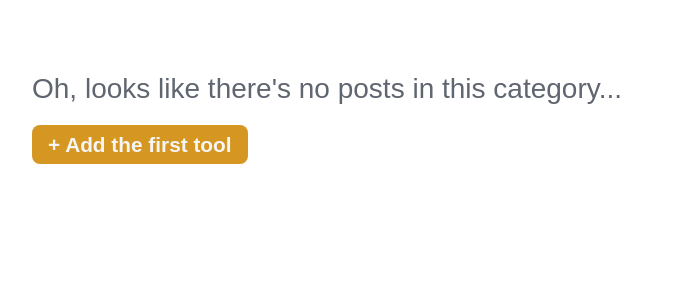
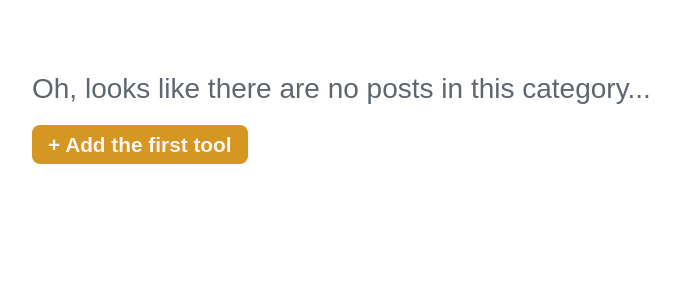
Before and after one commit to renatabiniek/moodbox, a Django app: template templates/categories.html in a window 1280 px wide. Shown: the part 79-379 px from the top of the page, without its empty margins (53-733 px from the left). Run offline with Django 3.2, Linux system fonts and the light colour scheme; the template is opened without the code that fills it, so the values that code supplies are empty; parts of the project's set-up code (start-up, migrations or seed data) failed here and were passed over; some libraries are stand-ins or nearby versions.

Commit message:
Clean up doc strings and remove commmented out code

```diff
--- a/templates/categories.html
+++ b/templates/categories.html
@@ -23,7 +23,8 @@
                         </div>
                         <div class="card-admin py-2 mt-2">
                             <p class="card-text mb-0">Posted by: <span class="author">{{ tool.author_name }}</span></p>
-                            <p class="card-text">{{ tool.date_added }} <span id="likes"><i class="bi bi-suit-heart-fill"></i>
+                            <p class="card-text">{{ tool.date_added }} <span id="likes"><i
+                                        class="bi bi-suit-heart-fill"></i>
                                     {{ tool.number_of_likes }}</span></p>
                         </div>
                     </div>
@@ -36,7 +37,7 @@
                 <div class="col-12 mt-3">
                     <div class="row">
                         <div class="col">
-                            <h3 class="display-6">Oh, looks like there's no posts in this category...</h3>
+                            <h3 class="display-6">Oh, looks like there are no posts in this category...</h3>
                         </div>
                     </div>
                     <div class="row">
--- a/toolkit/models.py
+++ b/toolkit/models.py
@@ -47,8 +47,8 @@ class Tool(models.Model):
     def __str__(self):
         return self.tool_name
 
-    # Helper method to return number of likes on a tool item
     def number_of_likes(self):
+        '''Helper method to return number of likes on a tool item'''
         return self.likes.count()
 
 
```
Also changed, not shown: toolkit/views.py (+4 -34 lines). Lines whose indentation alone changed are shown as unchanged.
